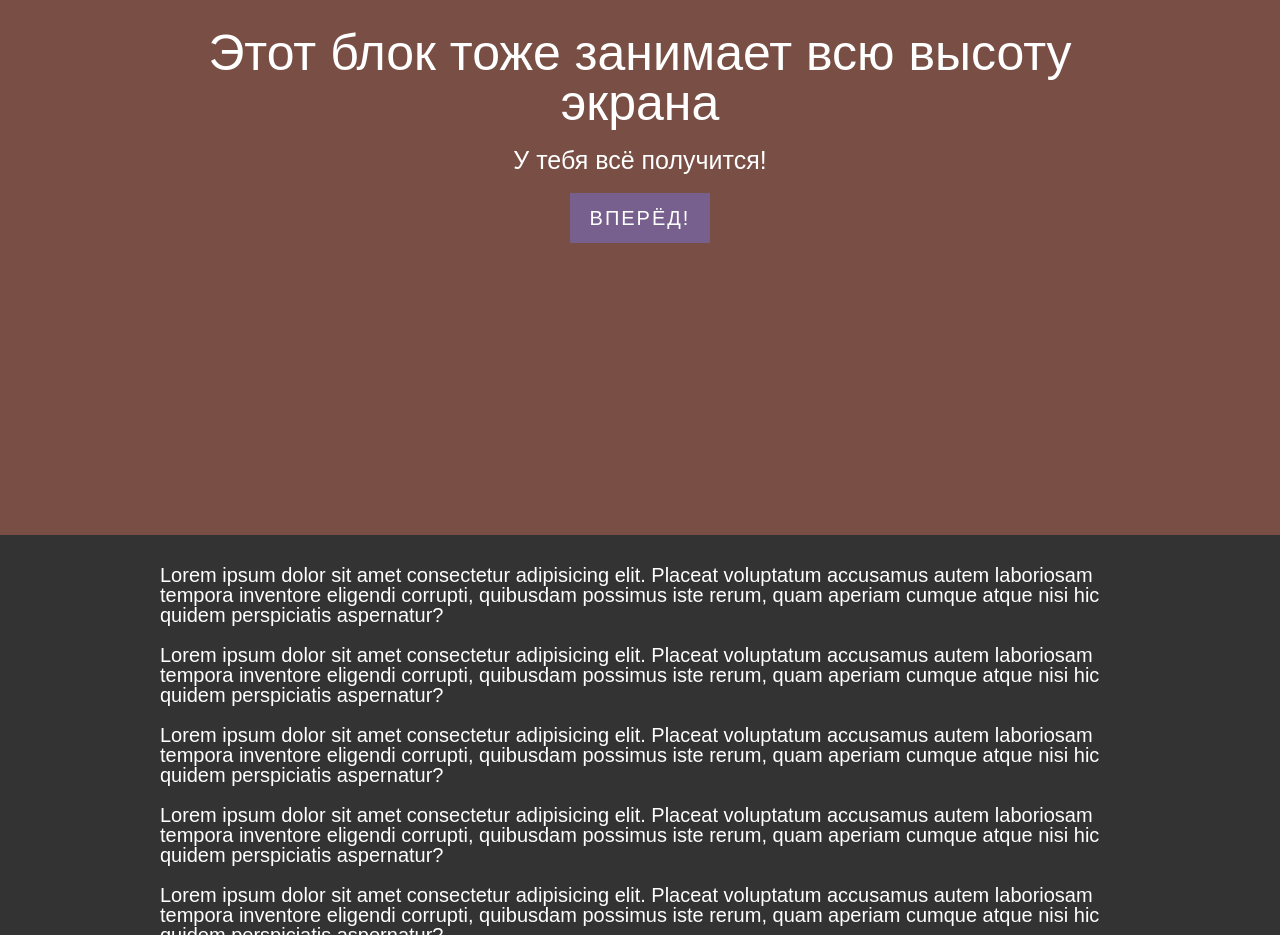
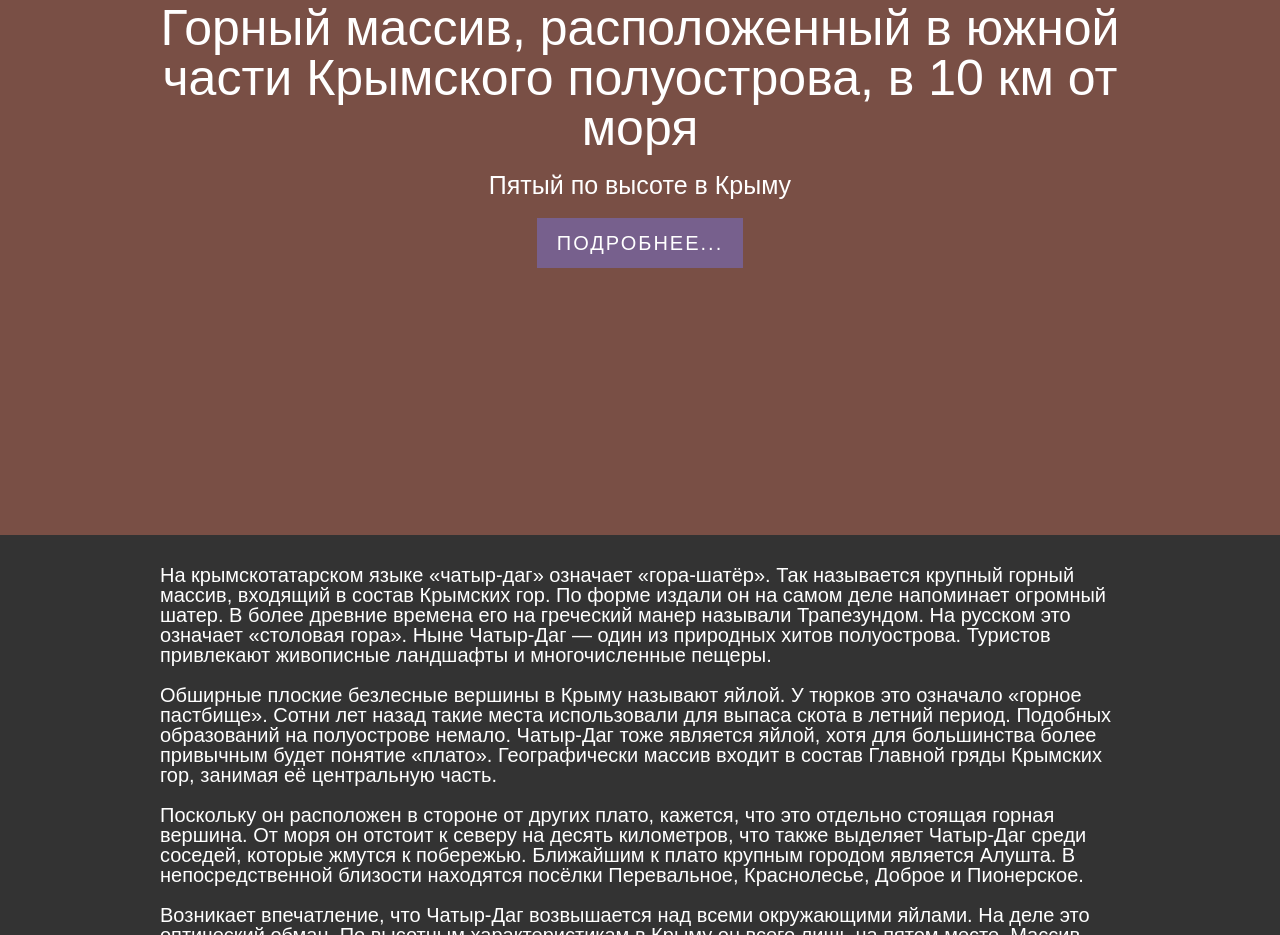
Before and after one commit to Rohas777/Chatyr-Dag, a plain HTML site: page index.html in a window 1280 px wide. Shown: the part 1865-2800 px from the top of the page. Drawn offline with Linux system fonts and the light colour scheme.

Commit message:
Update index.html

```diff
--- a/index.html
+++ b/index.html
@@ -13,9 +13,9 @@
     <div class="wrapper">
         <section class="fullscreen">
             <div class="fullscreen__body">
-                <h1 class="fullscreen__title">Этот блок занимает всю высоту экрана</h1>
-                <div class="fullscreen__text">У тебя всё получится!</div>
-                <a href="" class="fullscreen__link">Вперёд!</a>
+                <h1 class="fullscreen__title">Гора Чатыр-Даг</h1>
+                <div class="fullscreen__text">Крым</div>
+                <a href="" class="fullscreen__link">Подробнее...</a>
             </div>
         </section>
         <section class="fullscreen fullscreen_bg">
@@ -23,64 +23,66 @@
         </section>
         <section class="fullscreen fullscreen_two">
             <div class="fullscreen__body">
-                <h1 class="fullscreen__title">Этот блок тоже занимает всю высоту экрана</h1>
-                <div class="fullscreen__text">У тебя всё получится!</div>
-                <a href="" class="fullscreen__link">Вперёд!</a>
+                <h1 class="fullscreen__title">Горный массив, расположенный в южной части Крымского полуострова, в 10 км
+                    от моря</h1>
+                <div class="fullscreen__text">Пятый по высоте в Крыму</div>
+                <a href="" class="fullscreen__link">Подробнее...</a>
             </div>
         </section>
         <div class="content">
             <div class="content__body">
                 <p>
-                    Lorem ipsum dolor sit amet consectetur adipisicing elit. Placeat voluptatum accusamus autem
-                    laboriosam tempora inventore eligendi corrupti, quibusdam possimus iste rerum, quam aperiam cumque
-                    atque nisi hic quidem perspiciatis aspernatur?
+                    На крымскотатарском языке «чатыр-даг» означает «гора-шатёр». Так называется крупный горный массив,
+                    входящий в состав Крымских гор. По форме издали он на самом деле напоминает огромный шатер. В более
+                    древние времена его на греческий манер называли Трапезундом. На русском это означает «столовая
+                    гора». Ныне Чатыр-Даг — один из природных хитов полуострова. Туристов привлекают живописные
+                    ландшафты и многочисленные пещеры.
                 </p>
                 <p>
-                    Lorem ipsum dolor sit amet consectetur adipisicing elit. Placeat voluptatum accusamus autem
-                    laboriosam tempora inventore eligendi corrupti, quibusdam possimus iste rerum, quam aperiam cumque
-                    atque nisi hic quidem perspiciatis aspernatur?
+                    Обширные плоские безлесные вершины в Крыму называют яйлой. У тюрков это означало «горное пастбище».
+                    Сотни лет назад такие места использовали для выпаса скота в летний период. Подобных образований на
+                    полуострове немало. Чатыр-Даг тоже является яйлой, хотя для большинства более привычным будет
+                    понятие «плато». Географически массив входит в состав Главной гряды Крымских гор, занимая её
+                    центральную часть.
                 </p>
                 <p>
-                    Lorem ipsum dolor sit amet consectetur adipisicing elit. Placeat voluptatum accusamus autem
-                    laboriosam tempora inventore eligendi corrupti, quibusdam possimus iste rerum, quam aperiam cumque
-                    atque nisi hic quidem perspiciatis aspernatur?
+                    Поскольку он расположен в стороне от других плато, кажется, что это отдельно стоящая горная вершина.
+                    От моря он отстоит к северу на десять километров, что также выделяет Чатыр-Даг среди соседей,
+                    которые жмутся к побережью. Ближайшим к плато крупным городом является Алушта. В непосредственной
+                    близости находятся посёлки Перевальное, Краснолесье, Доброе и Пионерское.
                 </p>
                 <p>
-                    Lorem ipsum dolor sit amet consectetur adipisicing elit. Placeat voluptatum accusamus autem
-                    laboriosam tempora inventore eligendi corrupti, quibusdam possimus iste rerum, quam aperiam cumque
-                    atque nisi hic quidem perspiciatis aspernatur?
+                    Возникает впечатление, что Чатыр-Даг возвышается над всеми окружающими яйлами. На деле это
+                    оптический обман. По высотным характеристикам в Крыму он всего лишь на пятом месте. Массив разделён
+                    на плато — Верхнее и Нижнее. Фактически это тоже яйлы. Верхнее украшают две вершины — Ангар-Бурун
+                    (1453 м) и Эклизи-Бурун (1527 м). Они чуть-чуть не дотягивают до Роман-Кош (1545 м) — высочайшей
+                    горе полуострова.
                 </p>
                 <p>
-                    Lorem ipsum dolor sit amet consectetur adipisicing elit. Placeat voluptatum accusamus autem
-                    laboriosam tempora inventore eligendi corrupti, quibusdam possimus iste rerum, quam aperiam cumque
-                    atque nisi hic quidem perspiciatis aspernatur?
+                    Размеры Чатыр-Дага довольно велики. Он вытянулся с севера на юг на десять километров. Ширина массива
+                    составляет порядка четырёх километров. Миллионы лет назад он представлял собой одно целое с основной
+                    горной грядой полуострова. В его изоляцию большую лепту внесли реки Улу-Узень, Альма и Ангара. Со
+                    всех сторон они пробили в горах долины, которые отрезали Чатыр-Даг от соседних массивов. Все склоны
+                    кроме одного довольно обрывисты. И только на севере склон плавно спускается к берегам реки Салгира.
                 </p>
                 <p>
-                    Lorem ipsum dolor sit amet consectetur adipisicing elit. Placeat voluptatum accusamus autem
-                    laboriosam tempora inventore eligendi corrupti, quibusdam possimus iste rerum, quam aperiam cumque
-                    atque nisi hic quidem perspiciatis aspernatur?
+                    Климат на Чатыр-Даге является типичным горным. На нижнем плато он умеренно тёплый и влажный. На
+                    верхнем – прохладный. В Крыму через каждые сто метров подъёма температура падает на 0,62 °C. Поэтому
+                    на самых высоких вершинах массива среднегодовая температура составляет +4 °C. За год выпадает 1000
+                    мм осадков, среди которых более 40 % приходится на снег. Зимой наверху царит сильный ветер
+                    северо-восточного направления.
                 </p>
                 <p>
-                    Lorem ipsum dolor sit amet consectetur adipisicing elit. Placeat voluptatum accusamus autem
-                    laboriosam tempora inventore eligendi corrupti, quibusdam possimus iste rerum, quam aperiam cumque
-                    atque nisi hic quidem perspiciatis aspernatur?
-                </p>
-                <p>
-                    Lorem ipsum dolor sit amet consectetur adipisicing elit. Placeat voluptatum accusamus autem
-                    laboriosam tempora inventore eligendi corrupti, quibusdam possimus iste rerum, quam aperiam cumque
-                    atque nisi hic quidem perspiciatis aspernatur?
-                </p>
-
-                <p>
-                    Lorem ipsum dolor sit amet consectetur adipisicing elit. Placeat voluptatum accusamus autem
-                    laboriosam tempora inventore eligendi corrupti, quibusdam possimus iste rerum, quam aperiam cumque
-                    atque nisi hic quidem perspiciatis aspernatur?
+                    Снежный покров начинает формироваться в конце ноября. Сходит в марте или апреле. Средняя толщина
+                    снега около 130 мм. Зимой могут случиться сильные метели. Средняя температура середины лета — +17
+                    °C. Комфортная погода стоит в сентябре. Только в конце этого месяца начинаются затяжные дожди. Это
+                    время густых туманов.
                 </p>
             </div>
         </div>
         <footer class="footer">
             <div class="footer__body">
-                Lorem ipsum dolor, sit amet consectetur adipisicing elit.
+                &copy; Rohas
             </div>
         </footer>
     </div>
```
